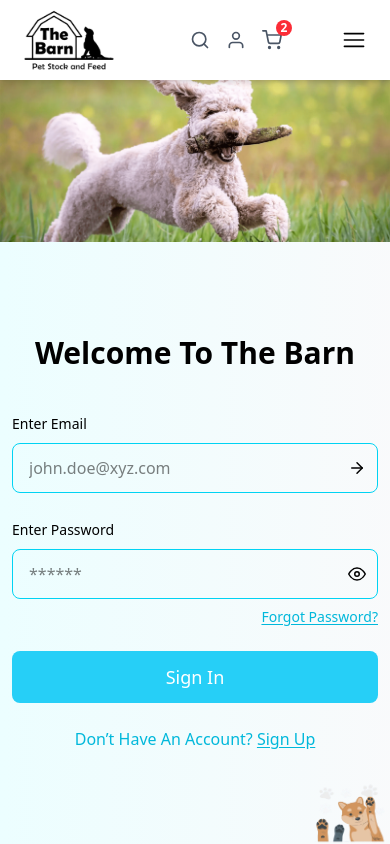
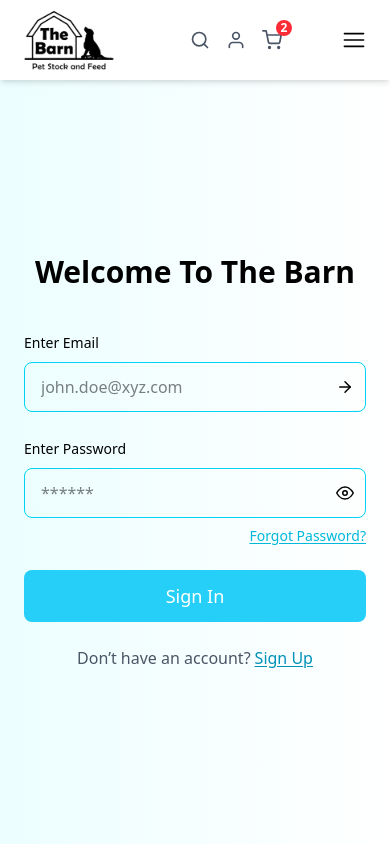
Before and after one commit to mediaclockdev/barn-next, a Next.js app: page /login in a window 390 px wide. Shown: the top 844 px of the page. Built offline with nearby package versions, Linux system fonts and the light colour scheme.

Commit message:
Responsive Fix and Image fix.

```diff
--- a/src/components/about/CustomerAbout.tsx
+++ b/src/components/about/CustomerAbout.tsx
@@ -43,7 +43,7 @@ const CustomerAbout = () => {
           center={true}
         />
 
-        <div className="max-w-4xl mx-auto">
+        <div className="max-w-5xl mx-auto">
           <Swiper
             slidesPerView={1}
             spaceBetween={30}
@@ -60,8 +60,8 @@ const CustomerAbout = () => {
           >
             {reviews.map((item) => (
               <SwiperSlide key={item.id}>
-                <div className="flex items-center gap-10 bg-gray-50 shadow-lg rounded-2xl p-10">
-                  <div className="relative w-[180px] h-[180px] rounded-xl overflow-hidden shrink-0">
+                <div className="flex flex-col sm:flex-row items-center gap-6 sm:gap-10 bg-gray-50 shadow-md p-6 sm:p-10 text-center sm:text-left">
+                  <div className="relative w-30 h-30 sm:w-40 sm:h-40 rounded-xl overflow-hidden shrink-0">
                     <Image
                       src={item.image}
                       alt="review"
@@ -71,11 +71,11 @@ const CustomerAbout = () => {
                   </div>
 
                   <div>
-                    <p className="text-yellow-400 text-2xl mb-4">
+                    <p className="text-yellow-400 text-xl sm:text-2xl mb-3">
                       {item.stars}
                     </p>
 
-                    <p className="text-gray-600 leading-relaxed">
+                    <p className="text-gray-600 text-sm sm:text-base leading-relaxed mb-5 line-clamp-4">
                       {item.review}
                     </p>
                   </div>
--- a/src/components/about/StoryAbout.tsx
+++ b/src/components/about/StoryAbout.tsx
@@ -7,13 +7,13 @@ const StoryAbout = () => {
     <section className="section">
       <div className="container">
         <div className="grid grid-cols-1 lg:grid-cols-2 gap-14 items-center lg:items-start">
-          {/* Image */}
-          <div className="relative w-full h-120">
+          <div className="relative w-full hidden lg:block lg:h-120 rounded-2xl overflow-hidden">
             <Image
               src="/images/about/horse.jpg"
               alt="Horse"
               fill
-              className="object-cover rounded-2xl object-[50%_20%]"
+              priority
+              className="object-cover object-[50%_20%]"
             />
           </div>
 
--- a/src/components/auth/AuthForm.tsx
+++ b/src/components/auth/AuthForm.tsx
@@ -41,15 +41,15 @@ const AuthForm: React.FC<Prop> = ({ mode = "login" }) => {
 
       <AuthButton text={isSignup ? "Sign Up" : "Sign In"} />
 
-      <p className="text-center text-base text-cyan-500">
-        {isSignup ? "Already have an account?" : "Don’t Have An Account?"}
-        <span>
-          {" "}
-          <Link
-            href={isSignup ? "/login" : "/signup"}
-            className=" underline hover:text-cyan-600 underline-offset-2 "
-          >{` ${isSignup ? "Sign In" : "Sign Up"}`}</Link>{" "}
-        </span>
+      <p className="text-center text-base text-gray-600">
+        {isSignup ? "Already have an account?" : "Don’t have an account?"}
+
+        <Link
+          href={isSignup ? "/login" : "/signup"}
+          className="ml-1 font-medium text-cyan-600 hover:text-cyan-700 underline underline-offset-2"
+        >
+          {isSignup ? "Sign In" : "Sign Up"}
+        </Link>
       </p>
     </div>
   );
--- a/src/components/auth/AuthLayout.tsx
+++ b/src/components/auth/AuthLayout.tsx
@@ -9,28 +9,29 @@ const AuthLayout: React.FC<Props> = ({ children }) => {
   return (
     <section className="section !p-0">
       <div className="w-full min-h-[calc(100vh-80px)] bg-white overflow-hidden shadow-lg grid md:grid-cols-2">
-        <div className="relative h-full">
+        <div className="relative hidden md:block">
           <Image
             src="/images/auth/auth.png"
             alt="Dog"
             fill
+            priority
             className="object-cover"
           />
         </div>
 
-        <div className="bg-linear-to-r from-cyan-50 to-gray-50 p-3 flex flex-col justify-center relative">
+        <div className="relative flex flex-col justify-center px-6 py-10 md:px-10 bg-linear-to-r from-cyan-50 to-white-50">
           <h1 className="text-3xl md:text-4xl font-semibold mb-10 text-center">
             Welcome To The Barn
           </h1>
 
-          {children}
+          <div className="relative z-10">{children}</div>
 
-          <div className="absolute bottom-0 right-0 w-36 opacity-90">
+          <div className="absolute -bottom-2 right-0 hidden sm:block">
             <Image
               src="/images/dog-cartoon.png"
               alt="dog"
-              width={150}
-              height={150}
+              width={400}
+              height={200}
             />
           </div>
         </div>
--- a/src/components/auth/ResetPasswordForm.tsx
+++ b/src/components/auth/ResetPasswordForm.tsx
@@ -2,6 +2,7 @@
 
 import React, { useState } from "react";
 import AuthInput from "../ui/AuthInput";
+import AuthButton from "../ui/AuthButton";
 
 const ResetPasswordForm = () => {
   const [showPassword, setShowPassword] = useState(false);
@@ -19,7 +20,10 @@ const ResetPasswordForm = () => {
   };
 
   return (
-    <form onSubmit={handleSubmit} className="space-y-6 container max-w-lg mx-auto">
+    <form
+      onSubmit={handleSubmit}
+      className="space-y-6 container max-w-lg mx-auto"
+    >
       <AuthInput
         label="New Password"
         type="password"
@@ -33,9 +37,7 @@ const ResetPasswordForm = () => {
         placeholder="******"
       />
 
-      <button className="w-full bg-cyan-500 text-white py-3 rounded-lg text-lg hover:bg-cyan-600 transition">
-        Reset Password
-      </button>
+      <AuthButton text="Reset Password" />
     </form>
   );
 };
--- a/src/components/category/CategoryLayout.tsx
+++ b/src/components/category/CategoryLayout.tsx
@@ -5,7 +5,7 @@ import CategoryCard from "../cards/CategoryCard";
 
 const CategoryLayout = () => {
   return (
-    <section className="relative overflow-hidden min-h-dvh flex flex-col items-center justify-center w-full">
+    <section className="section !py-0">
       <div className="container">
         <TextHeader
           text="All"
--- a/src/components/contact/HeroContact.tsx
+++ b/src/components/contact/HeroContact.tsx
@@ -12,7 +12,7 @@ const HeroContact = () => {
           alt="Hero"
           fill
           priority
-          className="object-cover opacity-80"
+          className="object-cover"
         />
         {/* Content */}
         <div className="absolute inset-0 flex items-center">
--- a/src/components/misc/NewsLetter.tsx
+++ b/src/components/misc/NewsLetter.tsx
@@ -28,7 +28,7 @@ const Newsletter = () => {
 
               <input
                 type="email"
-                placeholder=""
+                placeholder="john.doe@xyz.com"
                 className="w-full md:w-90 border border-cyan-400 rounded-md px-4 py-3 bg-transparent outline-none"
               />
             </div>
@@ -40,9 +40,9 @@ const Newsletter = () => {
           </div>
 
           {/* Right Image */}
-          <div className="relative h-80 md:h-105">
+          <div className="relative h-80 md:h-105 hidden lg:block">
             <Image
-              src="/images/rabbit.png" // replace with your image path
+              src="/images/rabbit.png"
               alt="Rabbit"
               fill
               className="object-contain object-right"
--- a/src/components/misc/StayInTouch.tsx
+++ b/src/components/misc/StayInTouch.tsx
@@ -3,7 +3,7 @@ import Button from "../ui/Button";
 
 const StayInTouch = () => {
   return (
-    <div className="py-16 max-w-5xl mx-auto min-h-[50vh]">
+    <div className="py-16 max-w-5xl mx-auto min-h-[50vh] px-4">
       <div className="w-full">
         <h2 className="text-4xl font-semibold mb-6">
           Let’s Stay In <span className="text-sky-500">Touch</span>
@@ -16,7 +16,7 @@ const StayInTouch = () => {
 
         <input
           type="email"
-          placeholder="Enter your email address"
+          placeholder="john.doe@xyz.com"
           className="w-full border border-sky-400 rounded-md px-4 py-3 outline-none focus:ring-1 focus:ring-sky-400 bg-transparent max-w-md"
         />
 
```
